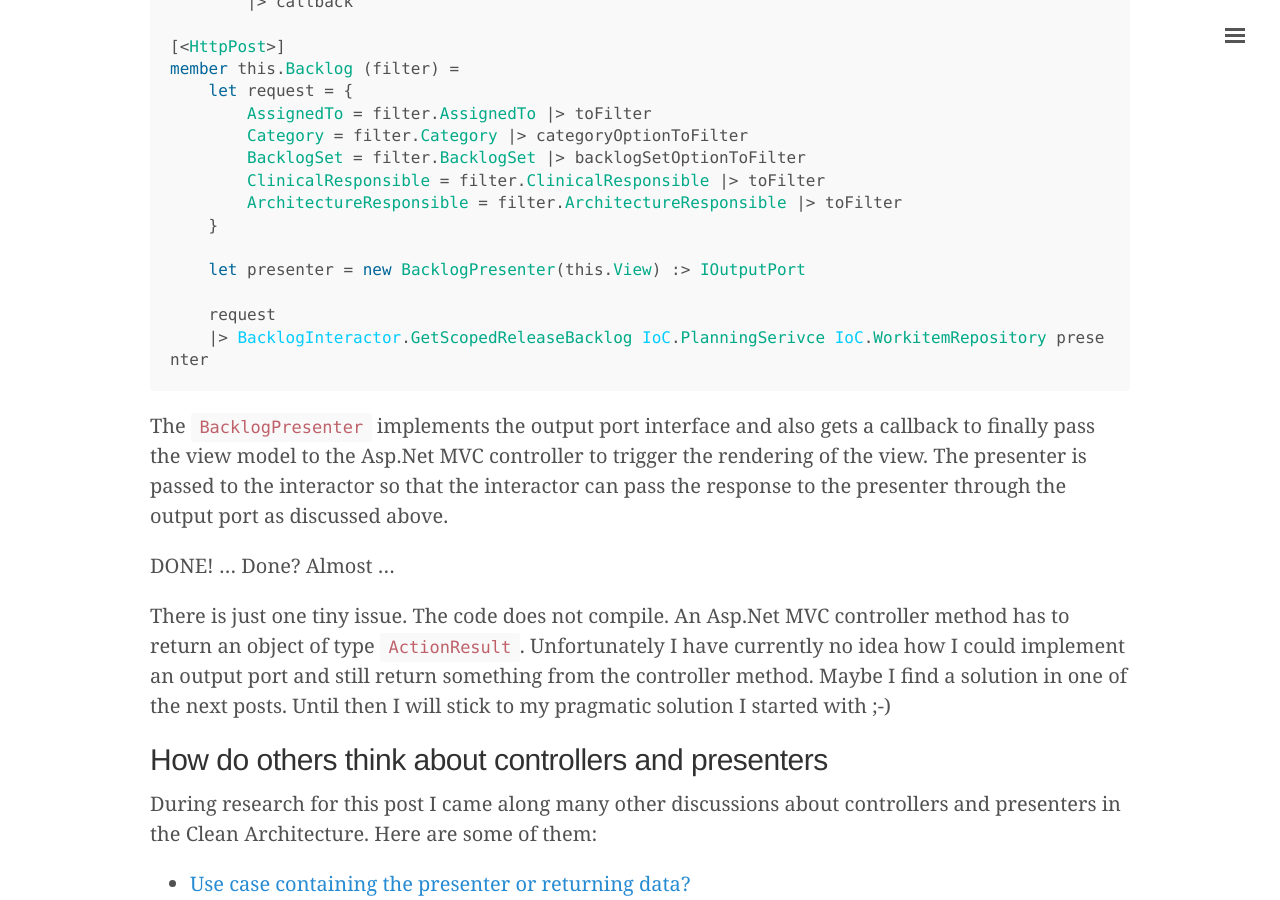
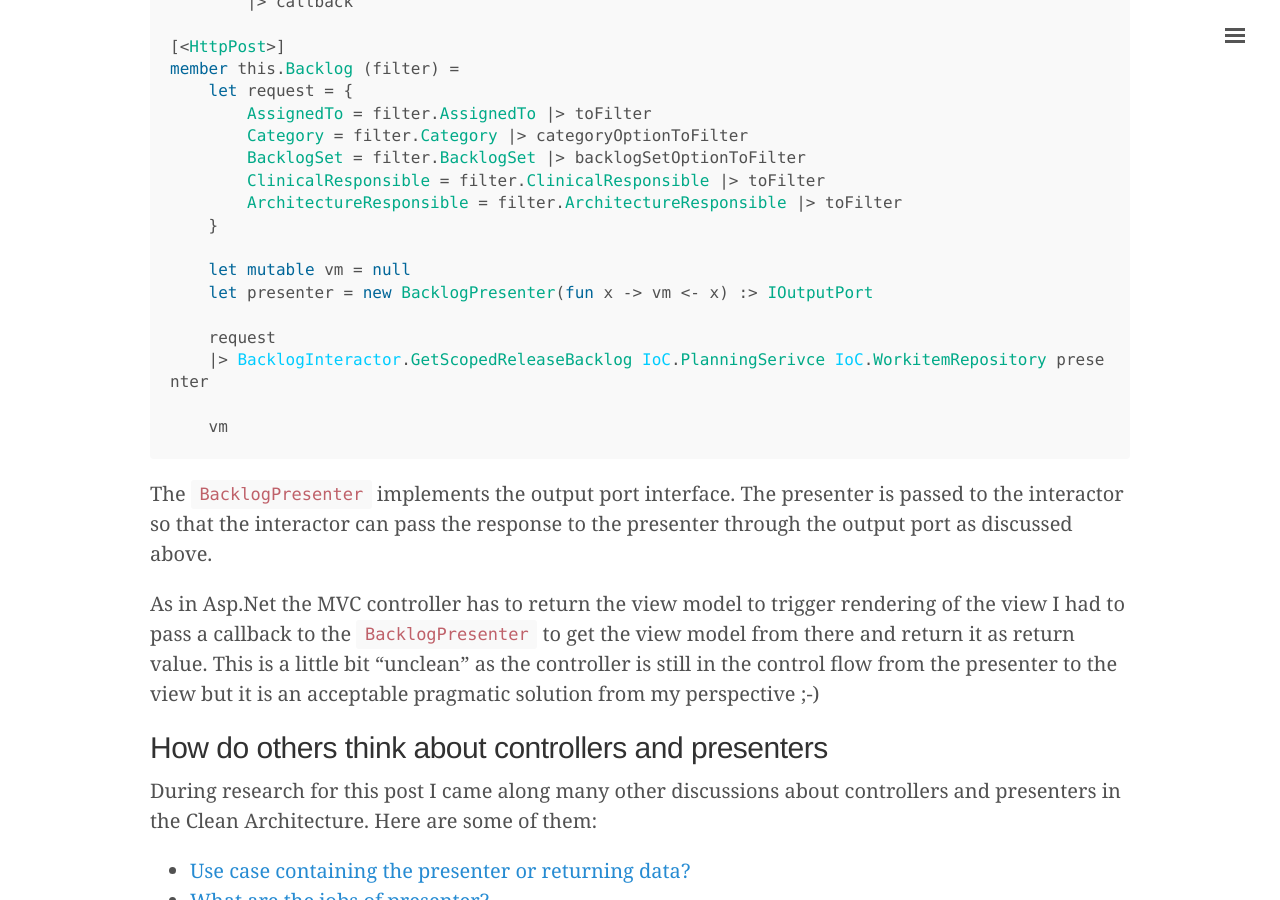
Before and after one commit to plainionist/plainionist.github.io, a Jekyll site: the page built from _posts/2018-02-20-Implementing-Clean-Architecture-Controller-Presenter.md, in a window 1280 px wide and 900 px high, scrolled down 12315 px. Built offline with Jekyll 4.4.1, drawn with Linux system fonts in a browser that asks for light colours; comment, search, counter and statistics services are not loaded.

Commit message:
clean arch

````diff
--- a/_posts/2018-02-20-Implementing-Clean-Architecture-Controller-Presenter.md
+++ b/_posts/2018-02-20-Implementing-Clean-Architecture-Controller-Presenter.md
@@ -394,22 +394,22 @@ member this.Backlog (filter) =
         ArchitectureResponsible = filter.ArchitectureResponsible |> toFilter
     }
 
-    let presenter = new BacklogPresenter(this.View) :> IOutputPort
+    let mutable vm = null
+    let presenter = new BacklogPresenter(fun x -> vm <- x) :> IOutputPort
 
     request
     |> BacklogInteractor.GetScopedReleaseBacklog IoC.PlanningSerivce IoC.WorkitemRepository presenter
+
+    vm
 ```
 
-The ```BacklogPresenter``` implements the output port interface and also gets a callback to finally pass the view model
-to the Asp.Net MVC controller to trigger the rendering of the view. The presenter is passed to the interactor so that
+The ```BacklogPresenter``` implements the output port interface. The presenter is passed to the interactor so that
 the interactor can pass the response to the presenter through the output port as discussed above.
 
-DONE! ... Done? Almost ...
-
-There is just one tiny issue. The code does not compile. An Asp.Net MVC controller method has
-to return an object of type ```ActionResult```. Unfortunately I have currently no idea how I could implement an output port
-and still return something from the controller method. Maybe I find a solution in one of the next posts.
-Until then I will stick to my pragmatic solution I started with ;-)
+As in Asp.Net the MVC controller has to return the view model to trigger rendering of the view I had
+to pass a callback to the ```BacklogPresenter``` to get the view model from there and return it as return value.
+This is a little bit "unclean" as the controller is still in the control flow from the presenter to the view but
+it is an acceptable pragmatic solution from my perspective ;-)
 
 
 ## How do others think about controllers and presenters
````
Also changed, not shown: _drafts/2018-03-11-Implementing-Clean-Architecture-AspNet.md (+14 -0 lines), assets/clean-architecture/Asp.Net.Controllers.xml (+1 -1 lines), assets/clean-architecture/hgraca.png (added).
